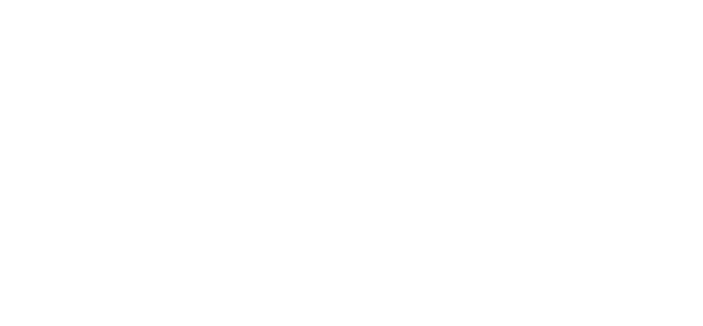
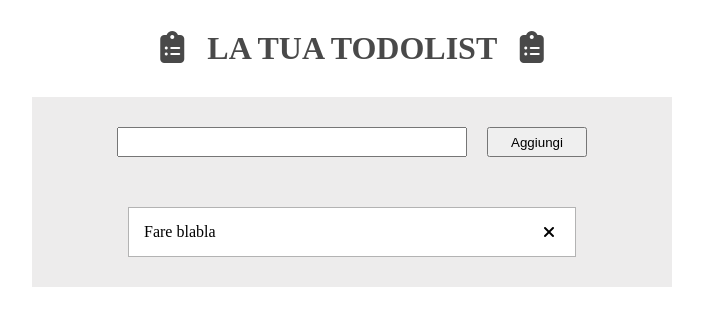
Before and after one commit to SimonaMartinucci/vue-todolist, a plain HTML site: page index.html in a window 1280 px wide. Shown: the whole page, without its empty margins (288-991 px from the left). Drawn offline with nearby package versions, Linux system fonts and the light colour scheme.

Commit message:
feat: add main structure (html/css)

```diff
--- a/css/style.css
+++ b/css/style.css
@@ -3,3 +3,77 @@
     padding: 0;
     box-sizing: border-box;
 }
+
+body {
+    text-align: center;
+}
+
+/* HEADER */
+header h1 {
+    margin: 30px 0;
+    color: rgb(73, 73, 73);
+}
+
+.icon-1 {
+    margin-right: 15px;
+}
+
+.icon-2 {
+    margin-left: 15px;
+}
+
+/* MAIN */
+.container {
+    width: 50%;
+    margin: 0 auto;
+    padding: 30px 0;
+    background-color: rgb(237, 236, 236);
+}
+
+/* parte input */
+.input-wrapper {
+    font-size: 20px;
+    margin-bottom: 50px;
+}
+
+.input-wrapper input {
+    width: 350px;
+    margin-right: 20px;
+}
+
+.input-wrapper button {
+    width: 100px;
+    cursor: pointer;
+}
+
+.input-wrapper input,
+.input-wrapper button {
+    height: 30px;
+}
+
+/* parte lista */
+.list-wrapper {
+    width: 70%;
+    margin: 0 auto;
+    background-color: white;
+}
+
+.list-wrapper li {
+    list-style-type: none;
+    border-right: 1px solid rgb(179, 179, 179);
+    border-left: 1px solid rgb(179, 179, 179);
+    border-bottom: 1px solid rgb(179, 179, 179);
+    padding: 15px 20px 15px 15px;
+    display: flex;
+    align-items: center;
+    justify-content: space-between;
+}
+
+.list-wrapper li:first-child {
+    border-top: 1px solid rgb(179, 179, 179);
+}
+
+.list-wrapper li:hover {
+    cursor: pointer;
+    background-color: rgb(251, 250, 250);
+}
--- a/index.html
+++ b/index.html
@@ -13,6 +13,36 @@
 </head>
 <body>
 
+    <!-- HEADER -->
+    <header>
+        <h1>
+            <i class="fa-solid fa-clipboard-list icon-1"></i>
+            LA TUA TODOLIST
+            <i class="fa-solid fa-clipboard-list icon-2"></i>
+        </h1>
+    </header>
+
+    <!-- MAIN -->
+    <main>
+        <div id="app" class="container">
+            <!-- parte input -->
+            <div class="input-wrapper">
+                <input type="text">
+                <button>Aggiungi</button>
+            </div>
+
+            <!-- parte lista -->
+            <div class="list-wrapper">
+                <ul>
+                    <li>
+                        <span>Fare blabla</span>
+                        <i class="fa-solid fa-xmark"></i>
+                    </li>
+                </ul>
+            </div>
+
+        </div>
+    </main>
 
     <!-- funzioni js -->
     <script type="text/javascript" src="js/functions.js">
```
